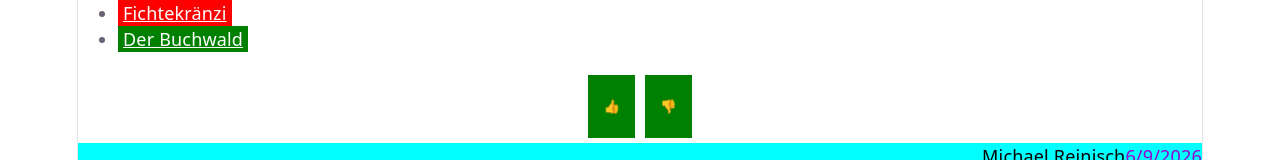
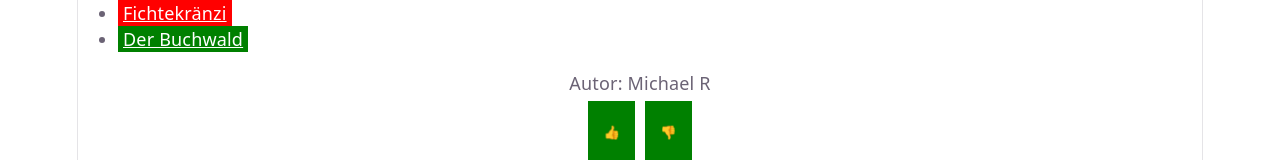
Before and after one commit to m-reinisch/reactproject1, a React (Vite) app: page / in a window 1280 px wide. Shown: the part 553-713 px from the top of the page. Built offline with nearby package versions, Linux system fonts and the light colour scheme.

Commit message:
Blog Post

```diff
--- a/src/App.tsx
+++ b/src/App.tsx
@@ -2,19 +2,25 @@ import './App.css'
 import Footer from "./Footer.tsx";
 import Header from "./Header.tsx";
 import Article from "./Article.tsx";
+import type {BlogPostProps} from "./BlogPostProps.tsx";
 
 function App() {
+    const blog: BlogPostProps= {
+        titel: "Bester Ebbelwoi in Frankfurt",
+        subtitel: "Ebbelwoi-Locations",
+        image: "src/assets/Apfelwein_Geripptes_Bembel.jpg",
+        author: "Michael R"
+    }
 
-  return (
+    return (
     <>
         <Header />
         <main>
-            <Article titel={"Bester Ebbelwoi in Frankfurt"}
-                     subtitel={"Ebbelwoi-Locations"}/>
+            <Article articleEntry={blog} />
         </main>
         <Footer />
     </>
-  )
+    )
 }
 
 export default App
--- a/src/Article.tsx
+++ b/src/Article.tsx
@@ -7,16 +7,24 @@ import DislikeButton from "./DislikeButton.tsx";
 type ArticleProps= {
     titel: string,
     subtitel: string
+    image: string,
+    author: string
 }
 
-export default function Article(props: Readonly<ArticleProps>) {
+type ArticleEntry= {
+    articleEntry: ArticleProps
+}
 
+export default function Article(props: Readonly<ArticleEntry>) {
 
     return(
         <article>
-            <Title titleEntry={props} />
-            <Image />
+            <Title titel={props.articleEntry.titel}
+                   subtitel={props.articleEntry.subtitel}
+            />
+            <Image src={props.articleEntry.image} />
             <LocationList />
+            <p>Autor: {props.articleEntry.author}</p>
             <LikeButton />
             <DislikeButton />
         </article>
--- /dev/null
+++ b/src/BlogPostProps.tsx
@@ -0,0 +1,6 @@
+export type BlogPostProps= {
+    titel: string,
+    subtitel: string
+    image: string,
+    author: string
+}
--- a/src/Image.tsx
+++ b/src/Image.tsx
@@ -1,6 +1,10 @@
-export default function Image() {
+type ImageProps= {
+    src: string
+}
+
+export default function Image(props: Readonly<ImageProps>) {
 
     return(
-        <img src="src/assets/Apfelwein_Geripptes_Bembel.jpg" height="400" width="600" alt="Apfelweinglas und Bembel" />
+        <img src={props.src} height="400" width="600" alt="Apfelweinglas und Bembel" />
     )
 }
--- a/src/Title.tsx
+++ b/src/Title.tsx
@@ -3,16 +3,12 @@ type TitleProps= {
     subtitel: string
 }
 
-type TitleEntry= {
-    titleEntry: TitleProps
-}
-
-export default function Title(props: Readonly<TitleEntry>) {
+export default function Title(props: Readonly<TitleProps>) {
 
     return(
         <>
-            <h1>{props.titleEntry.titel}</h1>
-            <h2>{props.titleEntry.subtitel}</h2>
+            <h1>{props.titel}</h1>
+            <h2>{props.subtitel}</h2>
         </>
     )
 }
```
